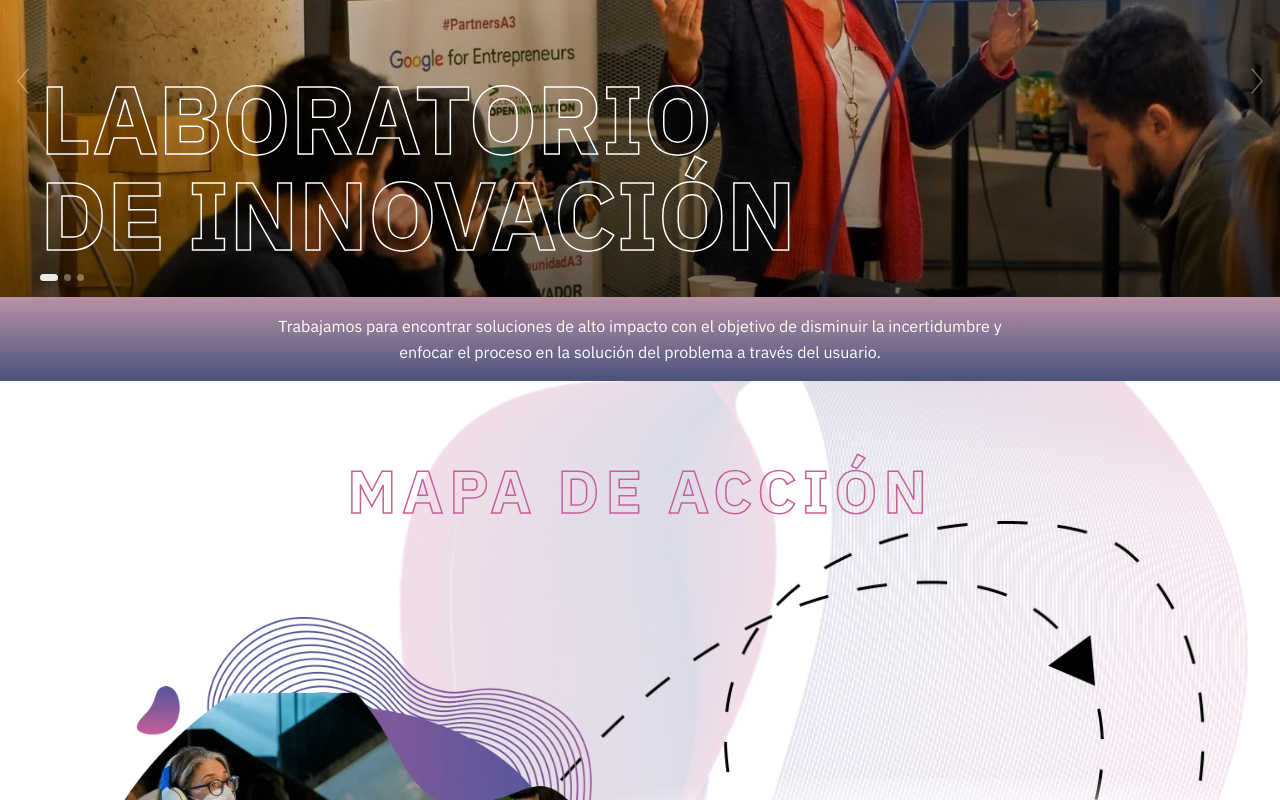
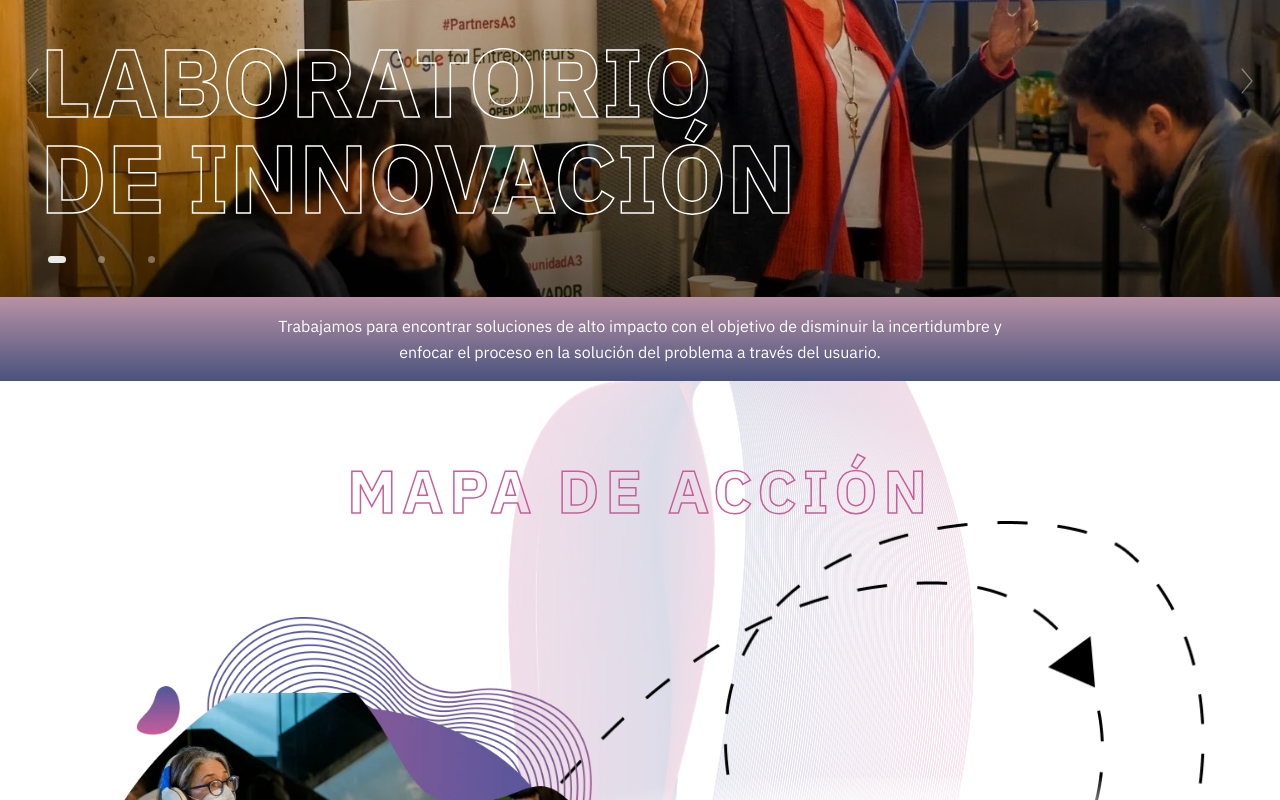
Before and after one commit to AgustinCevello/neti, a React (Vite) app: page / in a window 1280 px wide. Shown: the part 300-1100 px from the top of the page. Built offline with nearby package versions, Linux system fonts and the light colour scheme; no server answers; a web font is replaced by a local one.

Commit message:
feat(ui): agregar fondo de cuadrícula con efecto parallax en Liderazgo Disruptivo
Se implementó bg-fixed con FondoCuadricula.png en las secciones Hero y Módulos para dar sensación de profundidad.

```diff
--- a/src/pages/Home/Home.jsx
+++ b/src/pages/Home/Home.jsx
@@ -57,7 +57,7 @@ export default function Home() {
 
   return (
     <main className="bg-white overflow-x-hidden">
-      {/* â”€â”€ HERO CARRUSEL â”€â”€â”€â”€â”€â”€â”€â”€â”€â”€â”€â”€â”€â”€â”€â”€â”€â”€â”€â”€â”€â”€â”€â”€â”€â”€â”€â”€â”€â”€â”€â”€â”€â”€â”€â”€â”€â”€â”€â”€â”€â”€â”€ */}
+      {/* ── HERO CARRUSEL ────────────────────────────────────────── */}
       <section className="relative w-full min-h-[60vh] md:min-h-[75vh] flex flex-col justify-end overflow-hidden">
 
         {/* Slides */}
@@ -78,10 +78,10 @@ export default function Home() {
         {/* Overlay */}
         <div className="absolute inset-0 bg-gradient-to-t from-black/70 via-black/20 to-transparent" />
 
-        {/* Flecha izquierda -” chevron simple, pegado al borde */}
+        {/* Flecha izquierda */}
         <button
           onClick={handlePrev}
-          className="absolute left-3 top-1/2 -translate-y-1/2 z-20 text-white/40 hover:text-white/90 transition-colors duration-200 p-1"
+          className="absolute left-3 top-1/2 -translate-y-1/2 z-20 text-white/40 hover:text-white/90 transition-colors duration-200 p-1 min-w-[44px] min-h-[44px] flex items-center justify-center"
           aria-label="Anterior"
         >
           <svg width="16" height="28" viewBox="0 0 16 28" fill="none" stroke="currentColor" strokeWidth="1.2" strokeLinecap="round" strokeLinejoin="round">
@@ -89,10 +89,10 @@ export default function Home() {
           </svg>
         </button>
 
-        {/* Flecha derecha -” chevron simple, pegado al borde */}
+        {/* Flecha derecha */}
         <button
           onClick={handleNext}
-          className="absolute right-3 top-1/2 -translate-y-1/2 z-20 text-white/40 hover:text-white/90 transition-colors duration-200 p-1"
+          className="absolute right-3 top-1/2 -translate-y-1/2 z-20 text-white/40 hover:text-white/90 transition-colors duration-200 p-1 min-w-[44px] min-h-[44px] flex items-center justify-center"
           aria-label="Siguiente"
         >
           <svg width="16" height="28" viewBox="0 0 16 28" fill="none" stroke="currentColor" strokeWidth="1.2" strokeLinecap="round" strokeLinejoin="round">
@@ -115,14 +115,14 @@ export default function Home() {
             de innovación
           </h1>
 
-          {/* Dots -” pegados debajo del título, alineados a la izquierda */}
+          {/* Dots */}
           <div className="flex gap-[6px] items-center">
             {slides.map((_, i) => (
               <button
                 key={i}
                 onClick={() => handleDot(i)}
                 aria-label={`Slide ${i + 1}`}
-                className="p-0 bg-transparent border-none cursor-pointer flex items-center"
+                className="p-2 bg-transparent border-none cursor-pointer flex items-center min-w-[44px] min-h-[44px]"
               >
                 <div
                   className="rounded-full transition-all duration-300"
@@ -150,8 +150,10 @@ export default function Home() {
         </div>
       </section>
 
-      <MapaAccion />
-      <Empresas />
+      <div className="relative overflow-hidden">
+        <MapaAccion />
+        <Empresas />
+      </div>
     </main>
   );
 }
--- a/src/pages/Home/MapaAccion.jsx
+++ b/src/pages/Home/MapaAccion.jsx
@@ -1,12 +1,12 @@
 import { useRef, useEffect, useState } from "react";
 import { Link } from "react-router-dom";
 
+import imgFondo from "../../assets/images/pictures/MapaDeAccionFondo.webp";
 import imgInspirar from "../../assets/images/pictures/MapaDeAccionInspirar.webp";
 import imgEmpatizar from "../../assets/images/pictures/MapaDeAccionEmpatizaryAprender.webp";
 import imgGenerar from "../../assets/images/pictures/MapaDeAccionGenerarIdeas.webp";
 import imgPrototipar from "../../assets/images/pictures/MapaDeAccionPrototiparyTestearIdeas.webp";
 import imgIterar from "../../assets/images/pictures/MapaDeAccionIterarYDesarrollar.webp";
-import imgFondo from "../../assets/images/pictures/MapaDeAccionFondo.webp";
 import imgLineaPunteada from "../../assets/images/pictures/MapaDeAccionLineaPunteada.webp";
 
 const TextoConGlow = ({ children, align = "left" }) => (
@@ -56,11 +56,14 @@ export default function MapaAccion() {
   return (
     <section ref={seccionRef} className="py-20 relative overflow-hidden">
 
-      {/* CAPA 1: Fondo */}
+      {/* CAPA 1: Fondo (Corregido y Centrado) */}
       <img
         src={imgFondo}
         alt=""
-        className="absolute left-1/2 top-1/2 -translate-x-1/2 -translate-y-1/2 min-w-[323px] min-h-[3075px] max-w-full md:top-0 md:left-0 md:translate-x-0 md:translate-y-0 md:w-full md:h-full md:min-w-0 md:min-h-0 md:object-fill pointer-events-none select-none"
+        width={708} // user's provided original file's width
+        height={3009} // user's provided original file's height
+        aria-hidden="true"
+        className="hidden md:block absolute inset-y-0 left-1/2 -translate-x-1/2 h-full w-auto object-contain pointer-events-none select-none"
         style={{ zIndex: 0 }}
       />
 
@@ -70,14 +73,17 @@ export default function MapaAccion() {
           src={imgLineaPunteada}
           alt=""
           loading="lazy"
-          width={502}
-          height={2724}
           aria-hidden="true"
           className="absolute left-1/2 pointer-events-none select-none"
-          style={{ zIndex: 1, transform: 'translateX(-50%)', width: 'auto', height: 'auto', top: lineaStyle.top, bottom: lineaStyle.bottom }}
+          style={{
+            zIndex: 1,
+            transform: 'translateX(-50%)',
+            top: lineaStyle.top,
+            height: `calc(100% - ${lineaStyle.top} - ${lineaStyle.bottom})`,
+            width: 'auto'
+          }}
         />
       )}
-
       {/* CAPA 3: Contenido */}
       <div className="max-w-6xl mx-auto px-4 sm:px-6 lg:px-8 relative" style={{ zIndex: 2 }}>
         <h2
```
Also changed, not shown: src/pages/LiderazgoDisruptivo/LiderazgoDisruptivo.jsx (+35 -29 lines), src/assets/images/pictures/FondoCuadricula.png (added).
